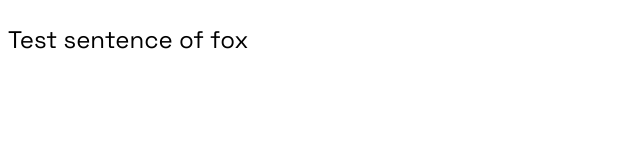
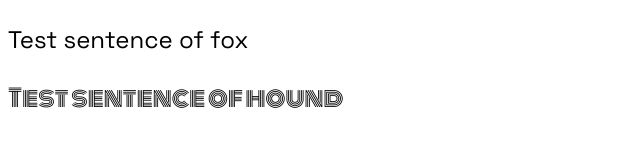
Before and after one commit to C359/Sign_Up_Form, a plain HTML site: page index.html in a window 1280 px wide. Shown: the whole page, without its empty margins (0-640 px from the left). Drawn offline with Linux system fonts and the light colour scheme.

Commit message:
Add google fonts

```diff
--- a/assets/styles/style.css
+++ b/assets/styles/style.css
@@ -2,3 +2,8 @@ p {
     font-family: 'Space Grotesk', sans-serif;
     font-size: 24px;
 }
+
+div {
+    font-family: 'Monoton';
+    font-size: 24px;
+}
--- a/index.html
+++ b/index.html
@@ -8,9 +8,10 @@
     <link href="assets/styles/style.css" rel="stylesheet"/>
     <link rel="preconnect" href="https://fonts.googleapis.com">
     <link rel="preconnect" href="https://fonts.gstatic.com" crossorigin>
-    <link href="https://fonts.googleapis.com/css2?family=Space+Grotesk:wght@300;400;500;600;700&display=swap" rel="stylesheet">
+    <link href="https://fonts.googleapis.com/css2?family=Monoton&family=Space+Grotesk:wght@300;400;500;600;700&display=swap" rel="stylesheet">
 </head>
 <body>
     <p> Test sentence of fox</p>
+    <div> Test sentence of hound</div>
 </body>
 </html>
```
